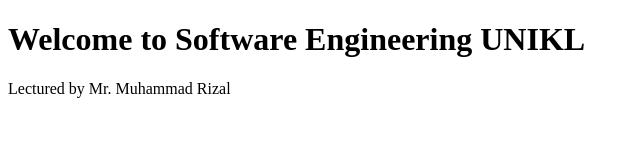
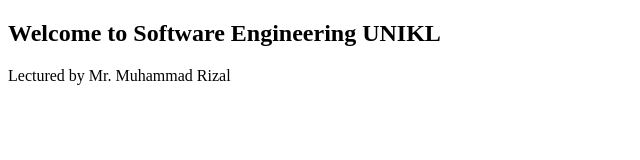
Before and after one commit to sophiyastress/software-engineering-lab2, a plain HTML site: page index.html in a window 1280 px wide. Shown: the whole page, without its empty margins (0-640 px from the left). Drawn offline with Linux system fonts and the light colour scheme.

Commit message:
Update index.html

```diff
--- a/index.html
+++ b/index.html
@@ -4,7 +4,7 @@
     <title>My First Web App</title>
 </head>
 <body>
-    <h1>Welcome to Software Engineering UNIKL</h1>
+    <h2>Welcome to Software Engineering UNIKL</h2>
     <p>Lectured by Mr. Muhammad Rizal</p>
 </body>
 </html>
```
